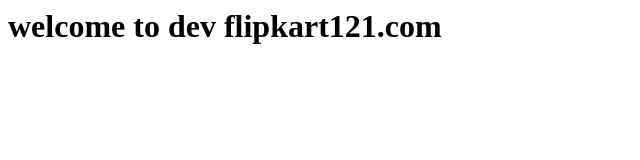
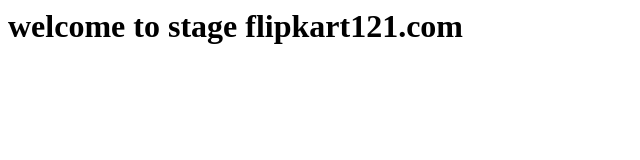
Before and after one commit to harshathnetha/github-new-repository, a plain HTML site: page index.html in a window 1280 px wide. Shown: the whole page, without its empty margins (0-640 px from the left). Drawn offline with Linux system fonts and the light colour scheme.

Commit message:
added new thing

```diff
--- a/index.html
+++ b/index.html
@@ -1 +1 @@
-<h1> welcome to dev flipkart121.com </h1>
+<h1> welcome to stage flipkart121.com </h1>
```
